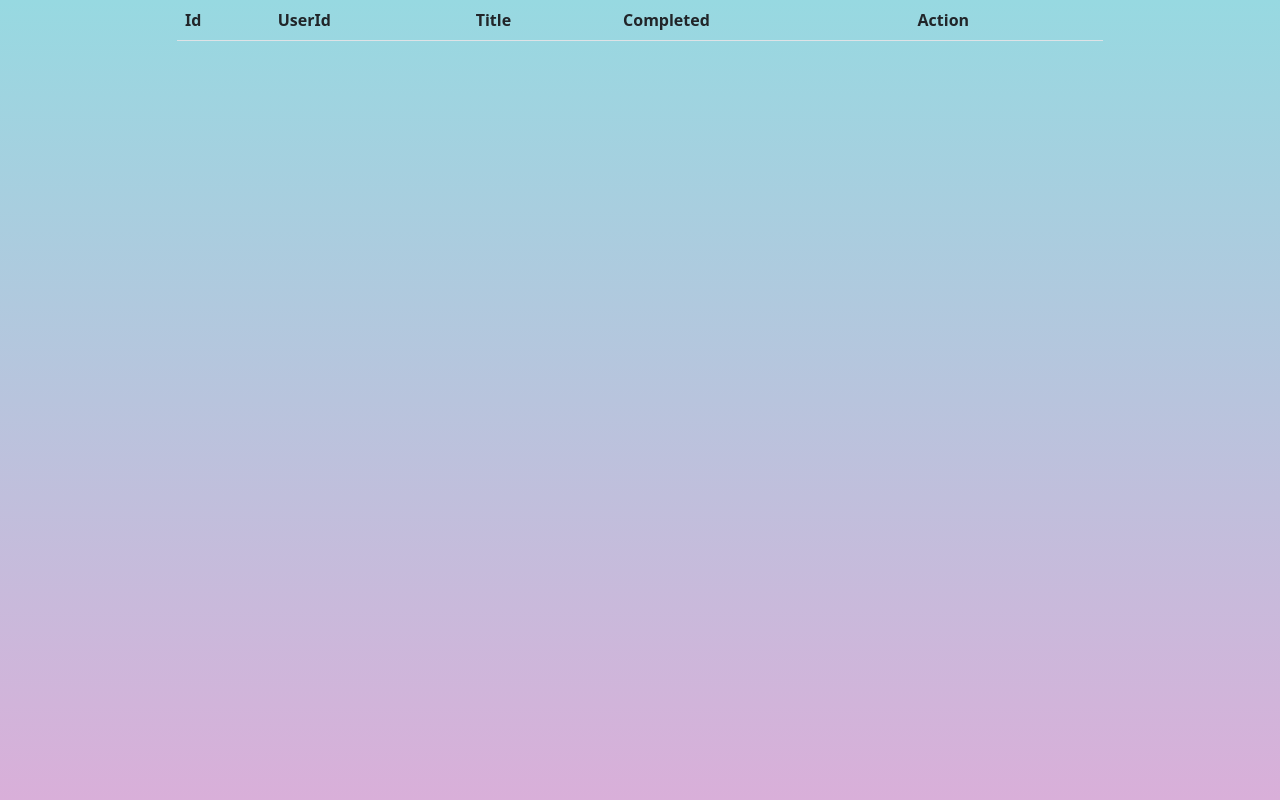
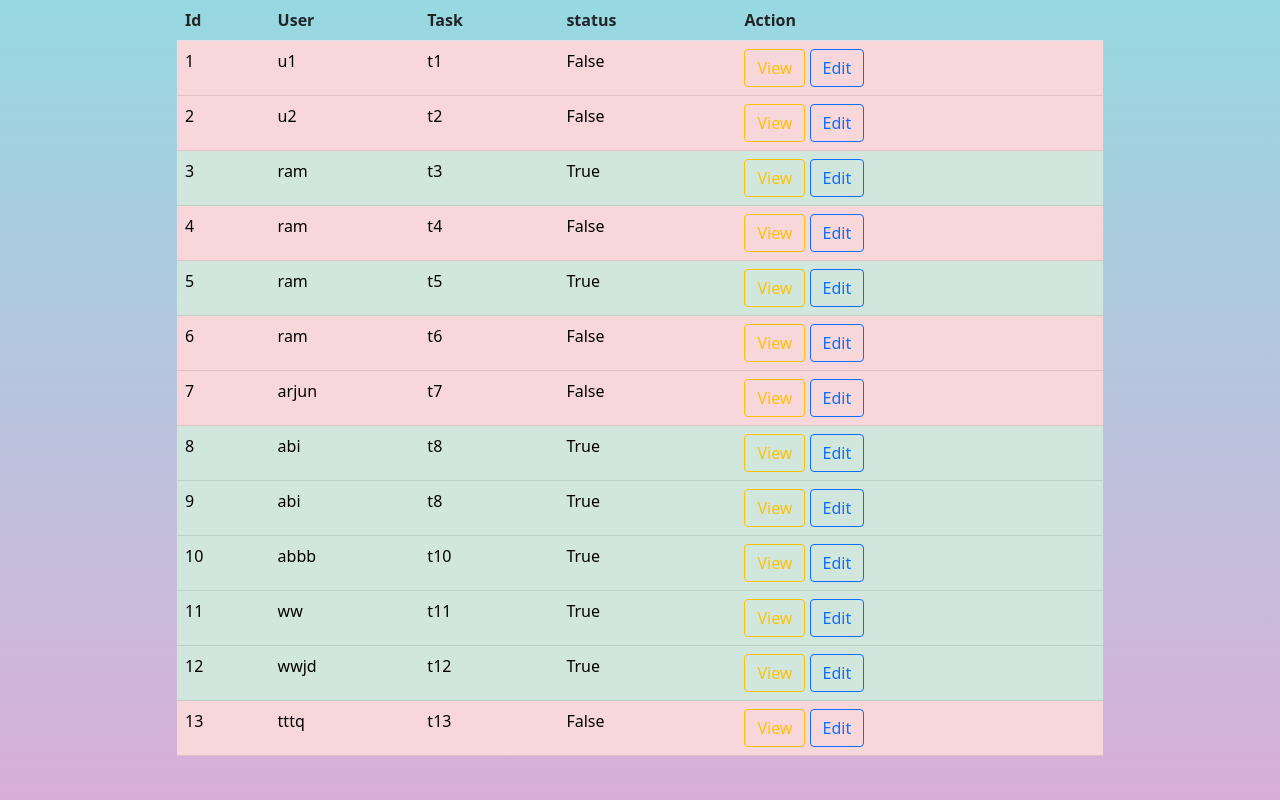
Before and after one commit to Anand-T-S/todowork, a Django app: page /todos/all in a window 1280 px wide. Run offline with Django 4.2, Linux system fonts and the light colour scheme; data comes from the database, SQL or seed files in the repository; both versions use the stored data as it was after the commit; lists and menus that the app fills with data are empty.

Commit message:
orm query add to views,forms edited

```diff
--- a/todoapp/templates/details.html
+++ b/todoapp/templates/details.html
@@ -23,9 +23,9 @@
             <div class="card" style="width: 18rem;">
                 <ul class="list-group list-group-flush">
                     <li class="list-group-item"><i>id :-</i>{{todo.id}}</li>
-                    <li class="list-group-item"><i>userId :-</i>{{todo.userId}}</li>
-                    <li class="list-group-item"><i>title :-</i>{{todo.title}}</li>
-                    <li class="list-group-item"><i>completed :-</i>{{todo.completed}}</li>
+                    <li class="list-group-item"><i>userId :-</i>{{todo.user}}</li>
+                    <li class="list-group-item"><i>title :-</i>{{todo.task_name}}</li>
+                    <li class="list-group-item"><i>completed :-</i>{{todo.status}}</li>
                 </ul>
             </div>
         </div>
--- a/todoapp/templates/todo_detail.html
+++ b/todoapp/templates/todo_detail.html
@@ -33,9 +33,9 @@
             <div class="card" style="width: 18rem;">
                 <ul class="list-group list-group-flush">
                     <li class="list-group-item"><i>id :-</i>{{todo.id}}</li>
-                    <li class="list-group-item"><i>userId :-</i>{{todo.userId}}</li>
-                    <li class="list-group-item"><i>title :-</i>{{todo.title}}</li>
-                    <li class="list-group-item"><i>completed :-</i>{{todo.completed}}</li>
+                    <li class="list-group-item"><i>userId :-</i>{{todo.user}}</li>
+                    <li class="list-group-item"><i>title :-</i>{{todo.task_name}}</li>
+                    <li class="list-group-item"><i>completed :-</i>{{todo.status}}</li>
                 </ul>
             </div>
         </div>
--- a/todoapp/templates/todolist.html
+++ b/todoapp/templates/todolist.html
@@ -23,22 +23,22 @@
             <table class="table">
                 <tr>
                     <th>Id</th>
-                    <th>UserId</th>
-                    <th>Title</th>
-                    <th>Completed</th>
+                    <th>User</th>
+                    <th>Task</th>
+                    <th>status</th>
                     <th>Action</th>
                 </tr>
 
                 {%for todo in todos%}
-                {%if todo.completed%}
+                {%if todo.status%}
                 <tr class="table-success">
                     {%else%}
                 <tr class="table-danger">
                     {%endif%}
                     <td>{{todo.id}}</td>
-                    <td>{{todo.userId}}</td>
-                    <td>{{todo.title}}</td>
-                    <td>{{todo.completed}}</td>
+                    <td>{{todo.user}}</td>
+                    <td>{{todo.task_name}}</td>
+                    <td>{{todo.status}}</td>
                     <td>
                         <a href="{%url 'details' todo.id%}" class="btn btn-outline-warning">View</a>
                         <a href="{%url 'changetodo' todo.id%}" class="btn btn-outline-primary">Edit</a>
--- a/todoapp/views.py
+++ b/todoapp/views.py
@@ -1,6 +1,7 @@
-from django.shortcuts import render
+from django.shortcuts import render,redirect
 from todoapp.forms import TodoForm
 from django.views.generic import View
+from todoapp.models import Todos
 todos=[
 
 ]
@@ -16,13 +17,19 @@ class TodoCreateView(View):
         form=TodoForm(request.POST)
         if form.is_valid():
             print(form.cleaned_data)
-            return render(request,"addtodo.html",{"form":form})
+            Todos.objects.create(
+                task_name=form.cleaned_data.get("task_name"),
+                user=form.cleaned_data.get("user"),
+                status=form.cleaned_data.get("status")
+            )
+            print("Todo Created")
+            return redirect("alltodos")
         else:
             return render(request,"addtodo.html",{"form":form})
 
 class TodoListView(View):
     def get(self,request):
-        all_todos=todos
+        all_todos=Todos.objects.all()
         return render(request,"todolist.html",{"todos":all_todos})
 
 class TodoFindView(View):
@@ -36,7 +43,7 @@ class TodoFindView(View):
 class TodoDetailView(View):
     def get(self,request,*args,**kwargs):
         id=kwargs["id"]
-        todo=[todo for todo in todos if todo["id"]==id][0]
+        todo=Todos.objects.get(id=id)
         return render(request,"details.html",{"todo":todo})
 
 class TodoEditView(View):
```
Also changed, not shown: todoapp/forms.py (+6 -2 lines), db.sqlite3, todoapp/models.py (line endings or trailing spaces).
